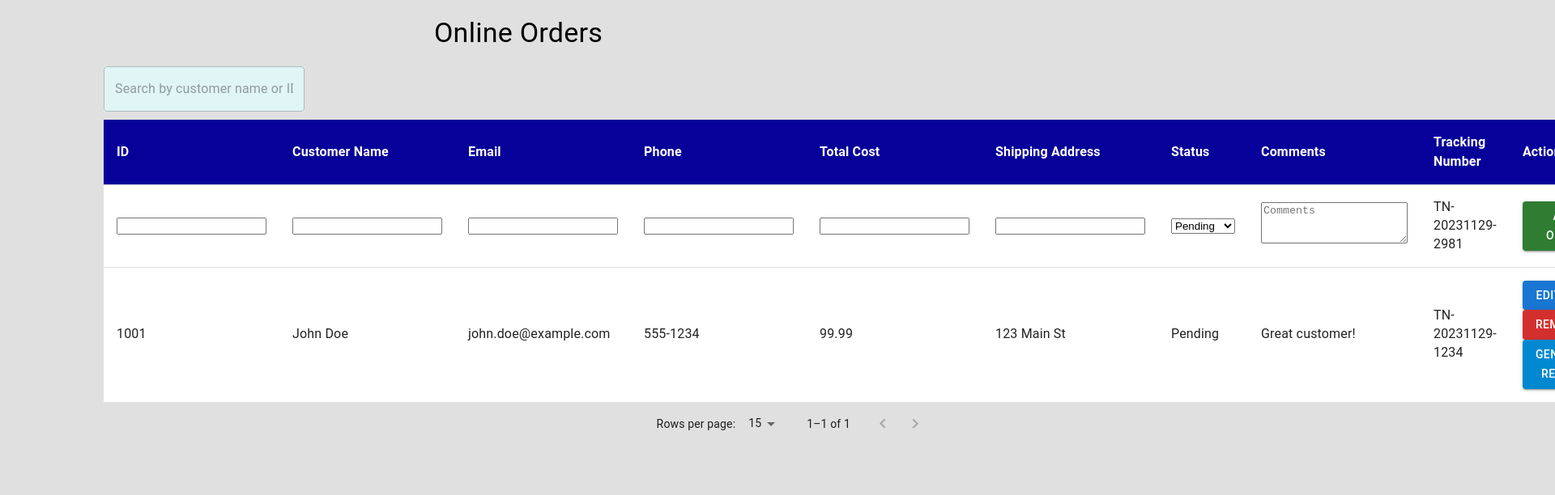
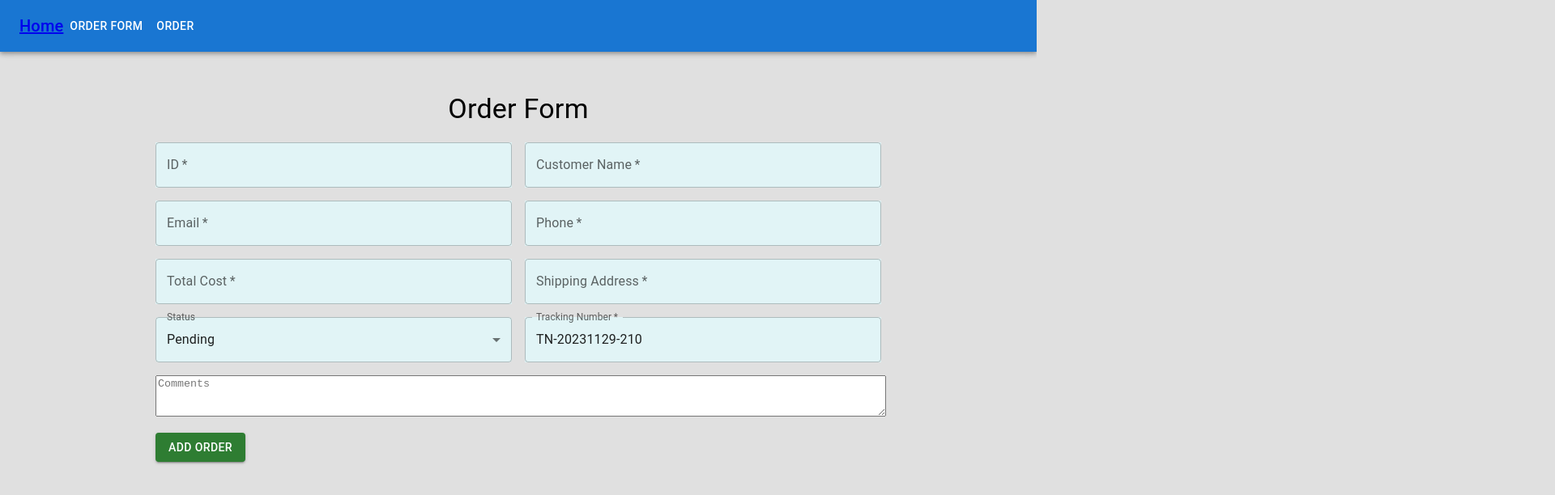
Before and after one commit to Gsus07/react-test-front, a React (Create React App) app in the folder users-processisng-servise/: page /order-form in a window 1280 px wide. Shown: the top 612 px of the page at 81% size, 1920 px wide, since content can reach past the window. Built offline with nearby package versions, Linux system fonts and the light colour scheme.

Commit message:
Add navbar

```diff
--- a/users-processisng-servise/src/App.js
+++ b/users-processisng-servise/src/App.js
@@ -1,10 +1,21 @@
-import Orders from "./components/Orders";
-import OrderForm from "./components/OrderForm"
+// App.js
+import React from 'react';
+import { BrowserRouter as Router, Route, Routes } from 'react-router-dom';
+import Navbar from './components/Navbar';
+import OrderForm from './components/OrderForm';
+import Orders from './components/Orders';   // Cambiado de Order a Orders
 
-function App() {
+const App = () => {
   return (
-    <Orders/>
+    <Router>
+      <Navbar />
+      <Routes>   // Cambiado de Switch a Routes
+        <Route path="/order-form" element={<OrderForm />} />
+        <Route path="/orders" element={<Orders />} />
+        {/* Otras rutas si es necesario */}
+      </Routes>
+    </Router>
   );
-}
+};
 
 export default App;
--- /dev/null
+++ b/users-processisng-servise/src/components/Navbar.js
@@ -0,0 +1,24 @@
+// Navbar.js
+import React from 'react';
+import { Link } from 'react-router-dom';
+import { AppBar, Toolbar, Typography, Button } from '@mui/material';
+
+const Navbar = () => {
+  return (
+    <AppBar position="static">
+      <Toolbar>
+        <Typography variant="h6" component={Link} to="/">
+          Home
+        </Typography>
+        <Button color="inherit" component={Link} to="/order-form">
+          Order Form
+        </Button>
+        <Button color="inherit" component={Link} to="/orders">
+          Order
+        </Button>
+      </Toolbar>
+    </AppBar>
+  );
+};
+
+export default Navbar;
--- a/users-processisng-servise/src/components/OrderForm.jsx
+++ b/users-processisng-servise/src/components/OrderForm.jsx
@@ -14,8 +14,11 @@ import {
 } from '@mui/material';
 
 const FormComponent = styled(Box)`
-  width: 50%;
+  width: 70%;
   margin: 50px auto;
+  display: flex;
+  flex-direction: column;
+  align-items: center;
   & > h4 {
     margin-bottom: 20px;
     text-align: center;
```
